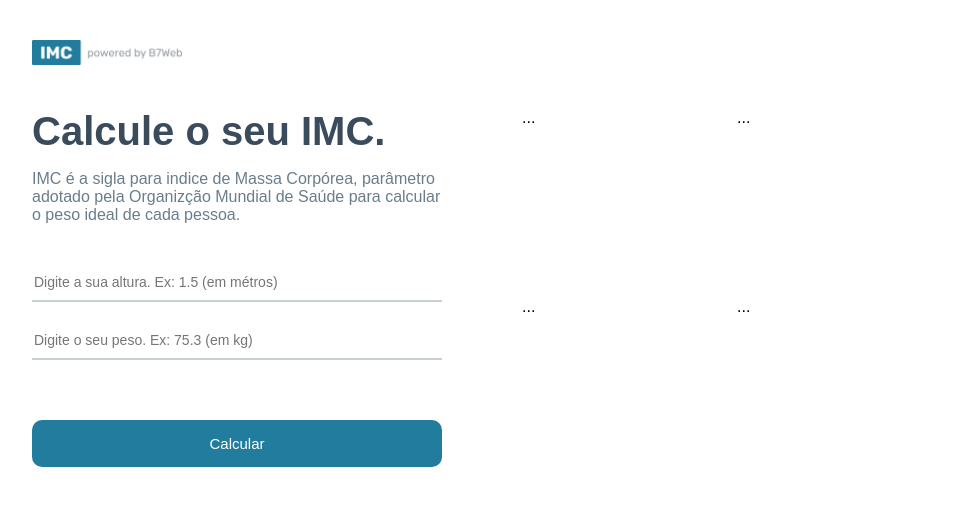
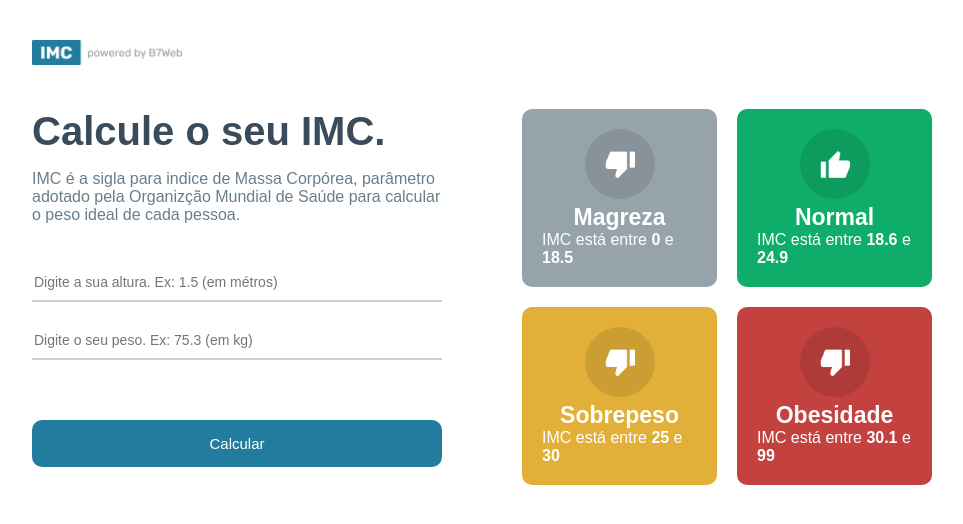
Before and after one commit to jooluisrm/calc-imc, a React (Create React App) app: page / in a window 1280 px wide. Shown: the top 524 px of the page, without its empty margins (158-1121 px from the left). Built offline with nearby package versions, Linux system fonts and the light colour scheme.

Commit message:
Criando o GridItem

```diff
--- /dev/null
+++ b/src/components/GridItem/GridItem.module.css
@@ -0,0 +1,29 @@
+.main {
+    flex: 1;
+    color: white;
+    border-radius: 10px;
+    display: flex;
+    justify-content: center;
+    align-items: center;
+    flex-direction: column;
+    padding: 20px;
+}
+
+.gridIcon {
+    width: 70px;
+    height: 70px;
+    border-radius: 50%;
+    background-color: rgba(0, 0, 0, .1);
+    display: flex;
+    justify-content: center;
+    align-items: center;
+}
+.gridTitle {
+    font-size: 23px;
+    font-weight: bold;
+    margin-top: 5px;
+}
+.gridInfo {
+    font-size: 12px;
+    margin-top: 14px;
+}
--- a/src/components/GridItem/GridItem.tsx
+++ b/src/components/GridItem/GridItem.tsx
@@ -1,4 +1,7 @@
 import { Level } from "../../helpers/imc";
+import styles from './GridItem.module.css';
+import upImage from '../../assets/up.png';
+import downImage from '../../assets/down.png';
 
 type Props = {
     item: Level;
@@ -6,8 +9,19 @@
 
 export const GridItem = ({ item }: Props) => {
     return (
-        <div>
-            ...
+        <div className={styles.main} style={{ backgroundColor: item.color }}>
+            <div className={styles.gridIcon}>
+                {item.icon === 'up' && <img src={upImage} alt="" width='30' />}
+                {item.icon === 'down' && <img src={downImage} alt="" width='30' />}
+            </div>
+            <div className={styles.gridTitle}>
+                {item.title}
+            </div>
+            <div className={styles.dridInfo}>
+                <>
+                    IMC está entre <strong>{item.imc[0]}</strong> e <strong>{item.imc[1]}</strong>
+                </>
+            </div>
         </div>
     );
 }
```
Also changed, not shown: src/components/GridItem/GridItem.modules.css (deleted).
